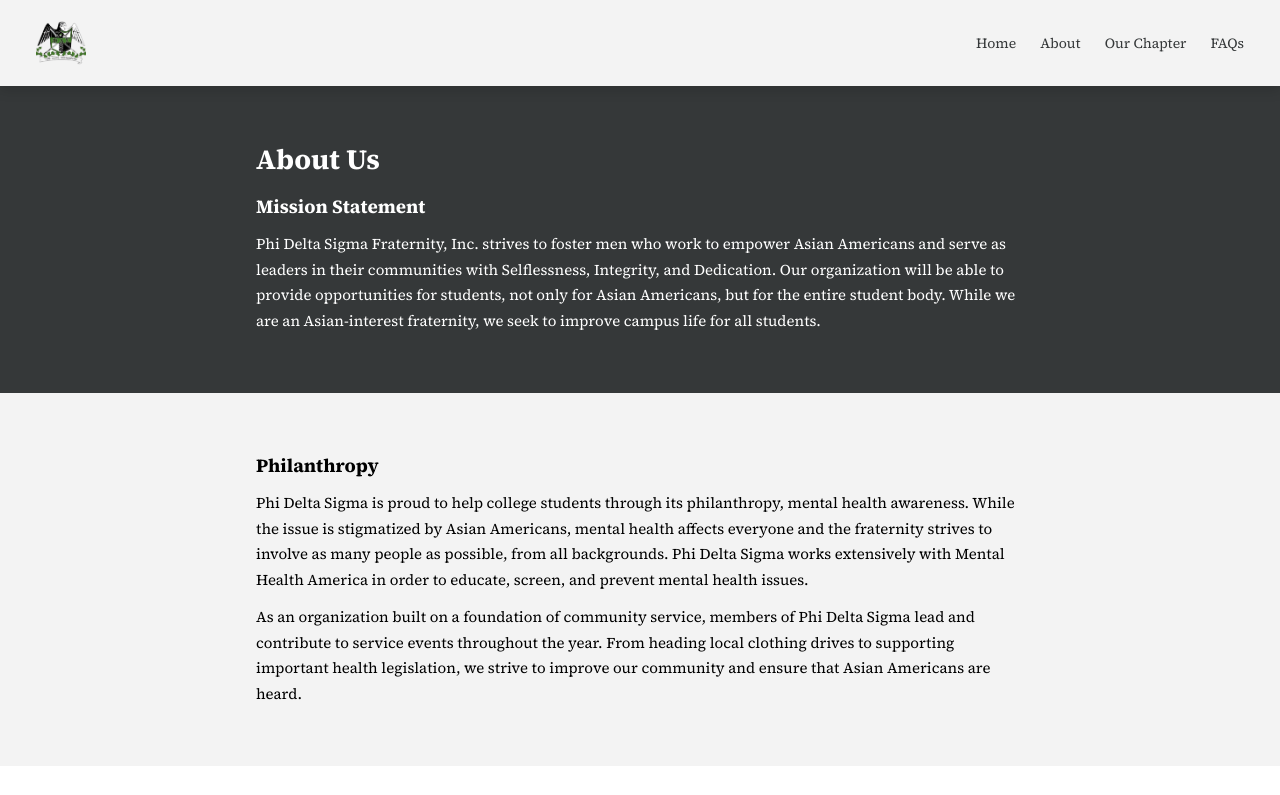
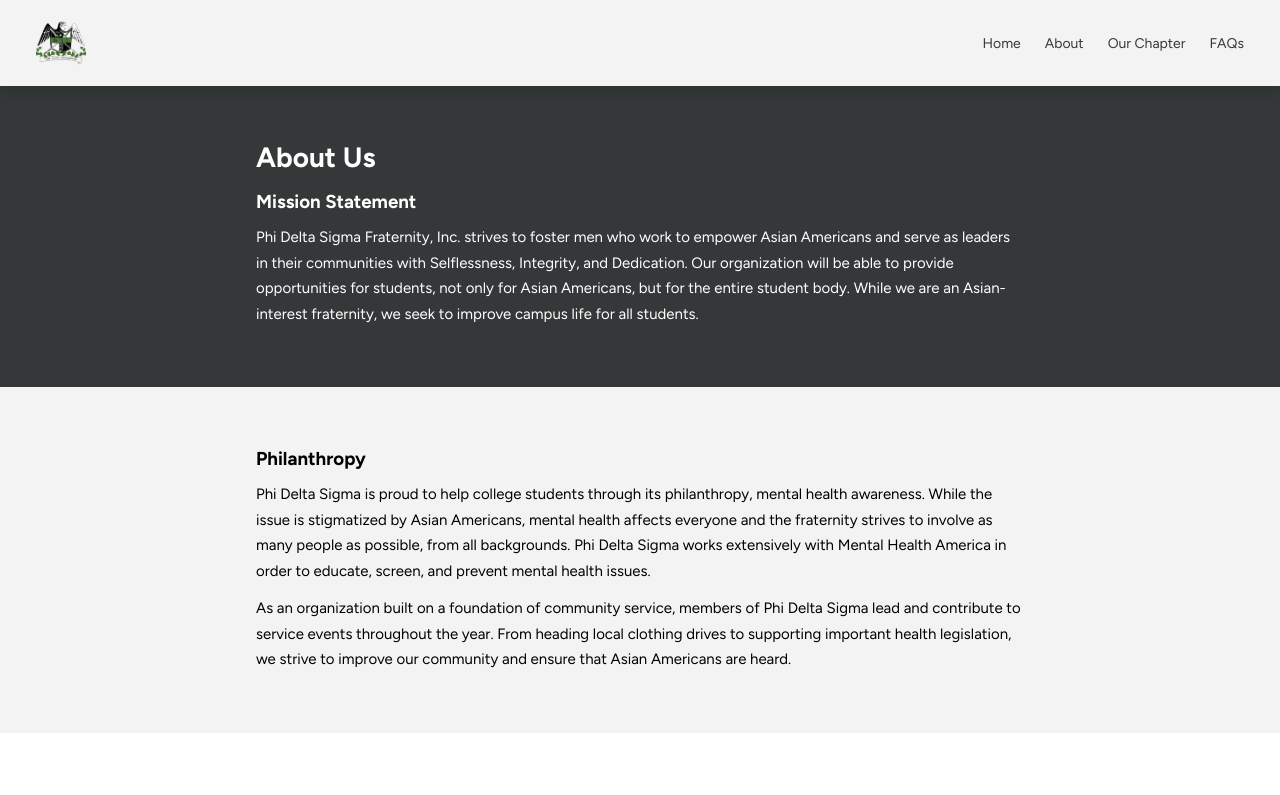
Before and after one commit to kyle-v-tu/test, a React (Vite) app in the folder my-app/: page /about in a window 1280 px wide. Shown: the top 795 px of the page. Built offline with nearby package versions, Linux system fonts and the light colour scheme.

Commit message:
updated font

```diff
--- a/my-app/index.html
+++ b/my-app/index.html
@@ -6,7 +6,7 @@
     <meta name="viewport" content="width=device-width, initial-scale=1.0" />
     <link rel="preconnect" href="https://fonts.googleapis.com">
     <link rel="preconnect" href="https://fonts.gstatic.com" crossorigin>
-    <link href="https://fonts.googleapis.com/css2?family=Source+Serif+4:ital,opsz,wght@0,8..60,200..900;1,8..60,200..900&display=swap" rel="stylesheet">
+    <link href="https://fonts.googleapis.com/css2?family=Figtree:ital,wght@0,300..900;1,300..900&family=Neuton:ital,wght@0,200;0,300;0,400;0,700;0,800;1,400&display=swap" rel="stylesheet">
     <title>Phi Delta Sigma</title>
   </head>
   <body>
--- a/my-app/src/index.css
+++ b/my-app/src/index.css
@@ -1,7 +1,7 @@
 :root {
   --green: #353839;
   --white: #F3F3F3;
-  font-family: "Source Serif 4", serif;
+  font-family: "Figtree", serif;
   background-color: var(--green);
 }
 
```
